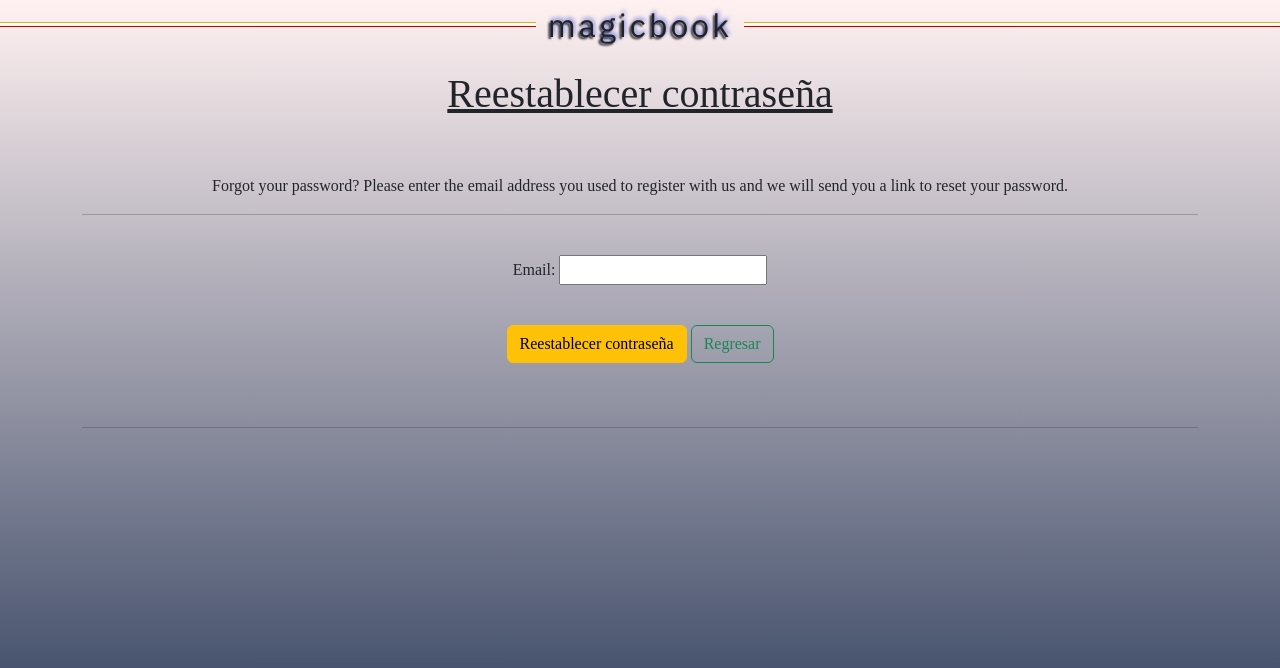
After one commit to etensor/magicbook, a Django app: page /resetPassword/ in a window 1280 px wide. The commit adds this page. Shown: the top 668 px of the page. Run offline with Django 3.2, Linux system fonts and the light colour scheme.

Commit message:
forget,reset password -> smtp funcionando. Ahora si la magic

```diff
--- a/magicbook/templates/profile.html
+++ b/magicbook/templates/profile.html
@@ -51,7 +51,13 @@
         </div>
 
     </Form>
+    <br>
 
+    <a  class="btn btn-sm btn-outline-dark"
+        href="{{ HTTP_HOST }}/cambiarContrasena" style="float: right;">
+        Cambiar Contraseña
+    </a>
+    <br><br>
     <a  class="btn btn-sm btn-outline-secondary"
         href="{{ HTTP_HOST }}/" style="float: right;">
         Regresar
--- /dev/null
+++ b/magicbook/templates/reset_password.html
@@ -0,0 +1,48 @@
+{% extends 'base.html' %}
+{% block title %} Reestablecer Contraseña {% endblock %}
+{% block content %}
+
+
+    <div class="container"
+         style="font-family: 'Hack';
+         text-align: center;"
+    >
+        <h1 style="text-decoration: underline;"> Reestablecer contraseña </h1>
+        <br><br>
+        <div class="text-center" style="width: 80%; margin: 0 auto">
+          <p>
+            Forgot your password? Please enter the email address you used to register
+            with us and we will send you a link to reset your password.
+          </p>
+        </div>
+        <hr><br>
+
+        <div class="form-group">
+            <form method="POST">
+                {% csrf_token %}
+                {{ form.as_p }}
+                <br>
+                <button class="btn btn-warning">
+                    Reestablecer contraseña
+                </button>
+                <a class="btn btn-outline-success" href="{% url 'home' %}"> Regresar </a>
+            </form>
+        </div>
+        <br><br>
+        {% if form.errors %}
+            <div class="alert alert-dismissable"> No se pudo cambiar tu contraseña. </div>
+        {% endif %}
+        <hr>
+    </div>
+
+
+
+
+
+
+
+
+
+
+
+{% endblock %}
--- a/magicbook/urls.py
+++ b/magicbook/urls.py
@@ -1,5 +1,6 @@
 from django.urls import path
 from django.contrib.auth import views as auth_view
+
 
 from . import views
 
@@ -11,5 +12,13 @@ urlpatterns = [
     path('logout/', auth_view.LogoutView.as_view(template_name='logout.html'), name='logout'),
     path('profile/<str:username>', views.perfil, name='profile'),
 
+    path('resetPassword/',views.ResetPassView.as_view()),
+
+    path('reset_password_sent/', auth_view.PasswordResetDoneView.as_view(), name ='password_reset_done'),
+    path('reset/<uidb64>/<token>', auth_view.PasswordResetConfirmView.as_view(), name ='password_reset_confirm'),
+    path('reset_password_complete/', auth_view.PasswordResetCompleteView.as_view(), name ='password_reset_complete'),
+
+    path('cambiarContrasena/', views.ChangePassView.as_view(), name='changepass'),
+
     path('<int:user_id>', views.user_page, name='user_page')
 ]
--- a/magicbook/views.py
+++ b/magicbook/views.py
@@ -1,6 +1,7 @@
 from pprint import pprint
 
 from django.http import HttpResponse  # HttpResponseRedirect
+from django.urls import reverse_lazy
 from django.shortcuts import render, redirect
 from django.template import loader
 # from django.contrib.auth.forms import UserCreationForm
@@ -8,11 +9,13 @@ from django.contrib import messages
 from django.contrib.auth.decorators import login_required
 
 from django.core.mail import send_mail
-from django.conf import settings
 
 # from django.urls import reverse
 # from django.contrib.auth import login
-# from django.contrib.auth import views as auth_view
+from django.contrib.messages.views import SuccessMessageMixin
+from django.contrib.auth.views import PasswordChangeView, PasswordResetView
+from django.contrib.auth.forms import PasswordChangeForm, PasswordResetForm
+
 from .forms import UserRegistrationForm, FormDream, FormJsonAPIS
 from .models import Usuario, AiAnswer
 
@@ -137,14 +140,23 @@ def perfil(request,username):
         return render(request, 'profile.html', context)
 
 
+class ChangePassView(SuccessMessageMixin, PasswordChangeView):
+    template_name = 'change_password.html'
+    success_url = reverse_lazy('home')
+    success_message = "Tu contraseña ha sido cambiada."
+
+
+class ResetPassView(SuccessMessageMixin, PasswordResetView):
+    template_name = 'reset_password.html'
+    success_url = reverse_lazy('home')
+    success_message = 'A tu correo fueron enviadas las instrucciones para \n \
+                       reestablecer tu contraseña.'
 
 
 def prompts_json(request):
     data_prompts = list()
 
 
-
-
 def user_page(request, user_id):
     res = f"Tu usuario es: {user_id}, que tal"
     return HttpResponse(res)
--- a/static/magicbook/style.css
+++ b/static/magicbook/style.css
@@ -151,9 +151,9 @@ pre {
     align-content: center;
     height: 95%;
     left: 50%;
-    width: 68%;
+    width: 60%;
     padding: 16px;
-    margin-top: 30%;
+    margin-top: 20%;
     background: rgba(0,0,0,.5);
     transform: translate(-50%,-20%);
     box-sizing: border-box;
```
Also changed, not shown: magicbook/forms.py (+3 -4 lines), magicbook/templates/change_password.html (added, +46 -0 lines), magicbook/templates/login.html (+16 -5 lines).
